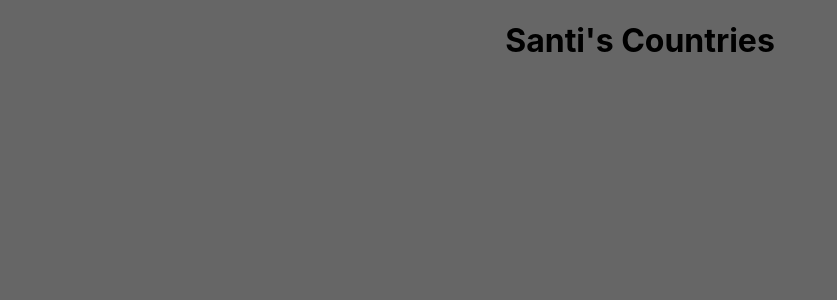
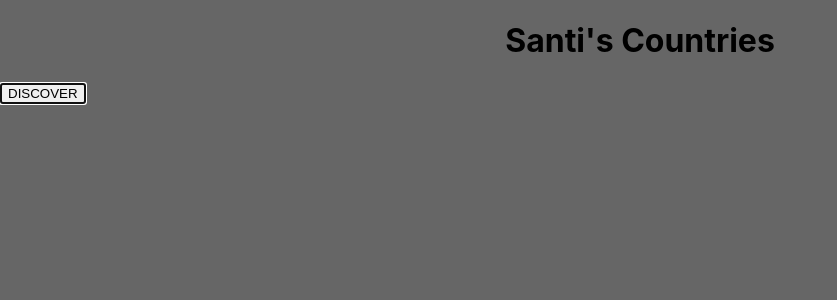
Before and after one commit to Santi-Ostrovsky/Santis-Countries, a React (Create React App) app in the folder client/: page / in a window 1280 px wide. Shown: the top 300 px of the page, without its empty margins (0-837 px from the left). Built offline with nearby package versions, Linux system fonts and the light colour scheme.

Commit message:
landing-update

```diff
--- a/client/src/components/Landing.jsx
+++ b/client/src/components/Landing.jsx
@@ -1,10 +1,14 @@
 import React from "react";
+import { Link } from "react-router-dom";
 import "../styles/Landing.css";
 
 export default function Landing() {
   return (
-    <div>
+    <div className="container">
       <h1 className="App">Santi's Countries</h1>
+      <Link to="/countries">
+        <button autoFocus>DISCOVER</button>
+      </Link>
     </div>
   );
 }
```
